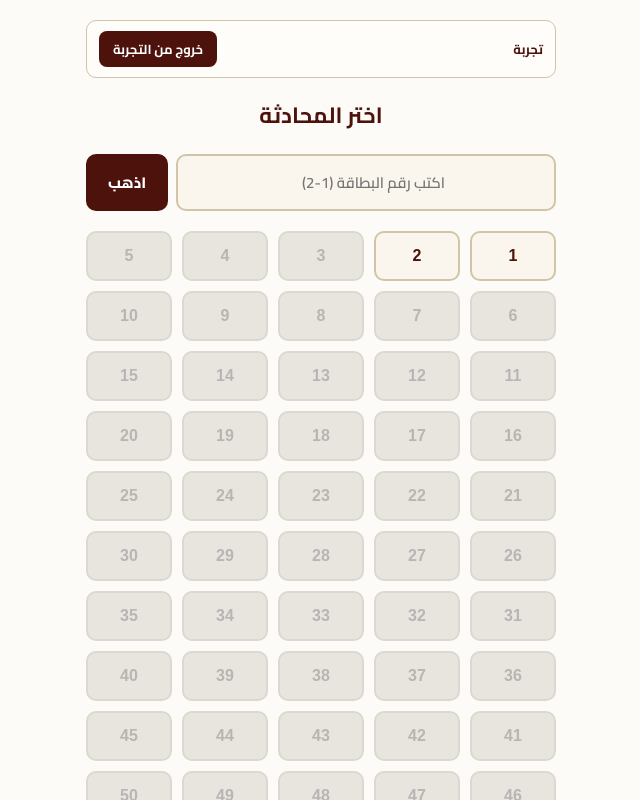
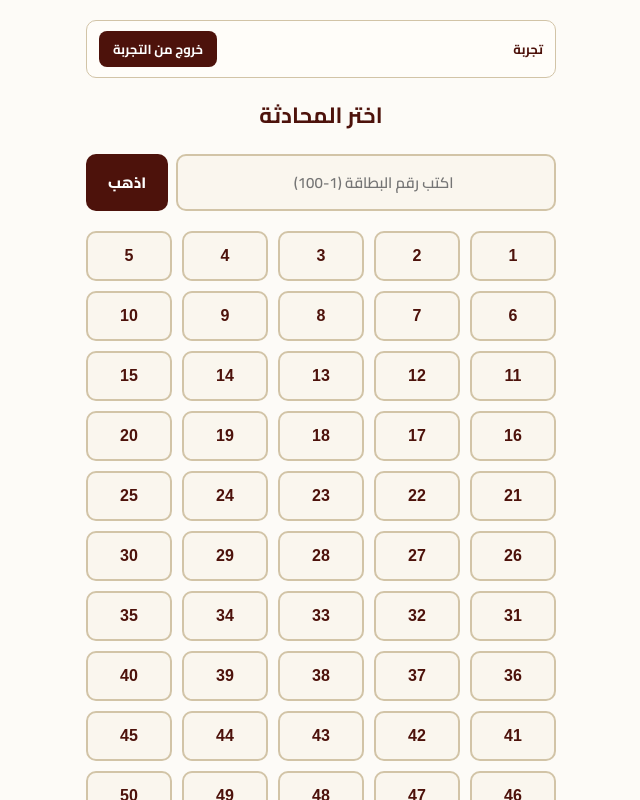
Before and after one commit to fehalakhfiha-glitch/Mixxdcards, a React (Vite) app: page / in a window 1280 px wide. Both pictures are taken after a click on the button "تجربة". Shown: the top 800 px of the page, without its empty margins (319-959 px from the left). Built offline with nearby package versions, Linux system fonts and the light colour scheme.

Commit message:
Reverse trial behavior: lessons 1-2 open in app, 3+ open product link.

```diff
--- a/src/App.jsx
+++ b/src/App.jsx
@@ -164,9 +164,11 @@ function App() {
       id = parseInt(id, 10)
       if (!id || id < 1 || id > TOTAL_CONVERSATIONS) return
       if (isTrial) {
-        if (id === 1 || id === 2) {
+        if (id > 2) {
           window.open(TRIAL_URL, '_blank')
+          return
         }
+        openConversation(id)
         return
       }
       openConversation(id)
@@ -175,12 +177,12 @@ function App() {
   )
 
   const previousConversation = useCallback(() => {
-    if (currentConversation > 1) openConversation(currentConversation - 1)
-  }, [currentConversation, openConversation])
+    if (currentConversation > 1) handleLessonSelect(currentConversation - 1)
+  }, [currentConversation, handleLessonSelect])
 
   const nextConversation = useCallback(() => {
-    if (currentConversation < TOTAL_CONVERSATIONS) openConversation(currentConversation + 1)
-  }, [currentConversation, openConversation])
+    if (currentConversation < TOTAL_CONVERSATIONS) handleLessonSelect(currentConversation + 1)
+  }, [currentConversation, handleLessonSelect])
 
   const showList = useCallback(() => {
     stopPlayback()
@@ -192,20 +194,15 @@ function App() {
 
   const goToCard = () => {
     const val = parseInt(jumpInput, 10)
-    if (isTrial) {
-      if (val !== 1 && val !== 2) {
-        setJumpError('من فضلك اكتب رقم صحيح من 1 إلى 2')
-        return
-      }
-      setJumpError('')
-      handleLessonSelect(val)
-      return
-    }
     if (!val || val < 1 || val > TOTAL_CONVERSATIONS) {
       setJumpError(`من فضلك اكتب رقم صحيح من 1 إلى ${TOTAL_CONVERSATIONS}`)
       return
     }
     setJumpError('')
+    if (isTrial) {
+      handleLessonSelect(val)
+      return
+    }
     openConversation(val)
   }
 
@@ -287,8 +284,8 @@ function App() {
               id="quickJumpInput"
               type="number"
               min="1"
-              max={isTrial ? 2 : TOTAL_CONVERSATIONS}
-              placeholder={isTrial ? 'اكتب رقم البطاقة (1-2)' : `اكتب رقم البطاقة (1-${TOTAL_CONVERSATIONS})`}
+              max={TOTAL_CONVERSATIONS}
+              placeholder={`اكتب رقم البطاقة (1-${TOTAL_CONVERSATIONS})`}
               value={jumpInput}
               onChange={(e) => setJumpInput(e.target.value)}
               onKeyDown={(e) => {
@@ -303,20 +300,16 @@ function App() {
             {jumpError}
           </div>
           <div className="card-grid" id="cardGrid">
-            {Array.from({ length: TOTAL_CONVERSATIONS }, (_, i) => i + 1).map((n) => {
-              const disabled = isTrial && n > 2
-              return (
+            {Array.from({ length: TOTAL_CONVERSATIONS }, (_, i) => i + 1).map((n) => (
               <button
                 key={n}
                 type="button"
-                  className={`card-btn ${disabled ? 'disabled' : ''}`}
+                className="card-btn"
                 onClick={() => handleLessonSelect(n)}
-                  disabled={disabled}
               >
                 {n}
               </button>
-              )
-            })}
+            ))}
           </div>
         </div>
       )}
@@ -324,10 +317,25 @@ function App() {
       {view === 'conversation' && (
         <div id="conversationSection" className="visible">
           <div className="auth-bar">
+            {isTrial ? (
+              <>
+                <span className="auth-token">تجربة</span>
+                <button
+                  type="button"
+                  className="auth-logout"
+                  onClick={handleTrialBack}
+                >
+                  خروج من التجربة
+                </button>
+              </>
+            ) : (
+              <>
                 <span className="auth-token">الرمز: {getCurrentToken()}</span>
                 <button type="button" className="auth-logout" onClick={handleLogout}>
                   خروج
                 </button>
+              </>
+            )}
           </div>
           <div className="card-container">
             <div className="badge-number" id="convBadge">
```
Lines whose indentation alone changed are shown as unchanged.
